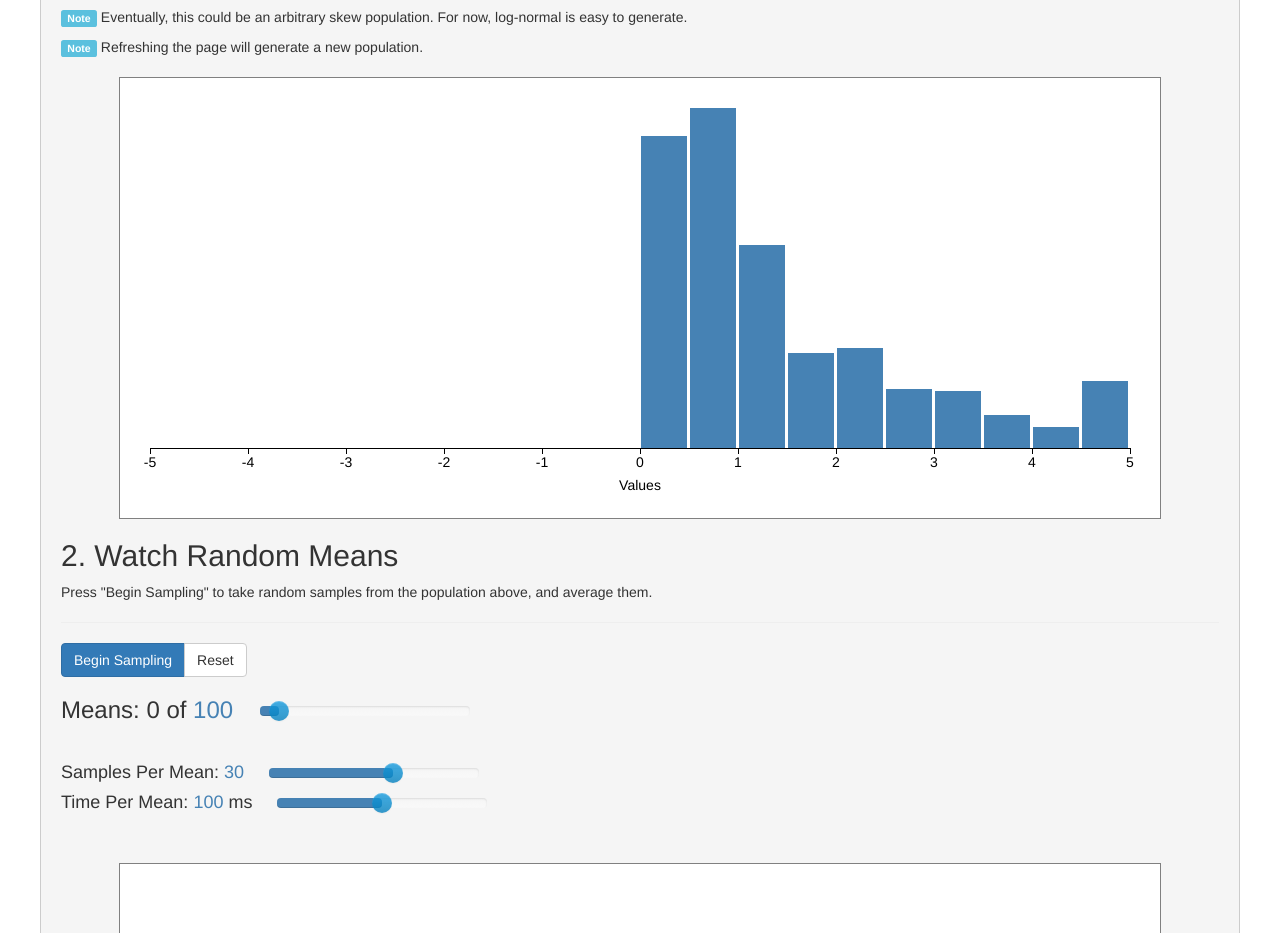
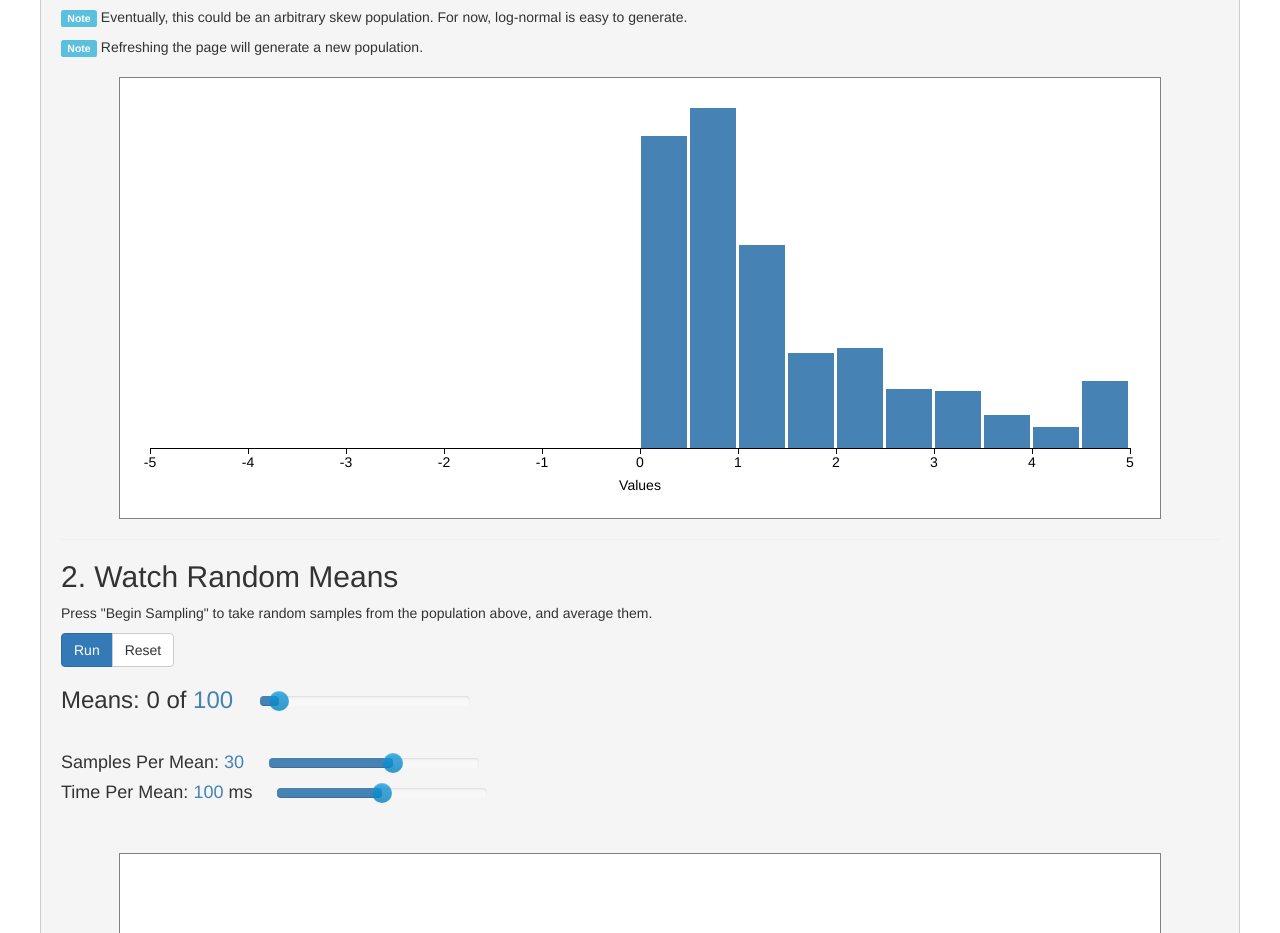
Before and after one commit to ottobonn/LiveSample, a plain HTML site: page index.html in a window 1280 px wide. Shown: the part 167-1100 px from the top of the page. Drawn offline with nearby package versions, Linux system fonts and the light colour scheme.

Commit message:
Clarified run button text

```diff
--- a/index.html
+++ b/index.html
@@ -24,13 +24,19 @@
     <p><span class="label label-info">Note</span> Refreshing the page will generate a new population.</p>
     <div id="population"></div>
 
+    <hr>
+
     <h2>2. Watch Random Means</h2>
 
     <p>Press "Begin Sampling" to take random samples from the population above, and average them.</p>
-    <hr>
+
     <div class="btn-group" role="group" aria-label="Means Chart Controls">
-      <button type="button" class="btn btn-primary" id="means-play-button" data-pause-text="Pause Sampling">Begin Sampling</button>
-      <button type="button" class="btn btn-default" id="means-reset-button">Reset</button>
+      <button type="button" class="btn btn-primary" id="means-play-button" data-pause-text="Pause">
+        Run
+      </button>
+      <button type="button" class="btn btn-default" id="means-reset-button">
+        Reset
+      </button>
     </div>
 
     <h3>Means:
```
